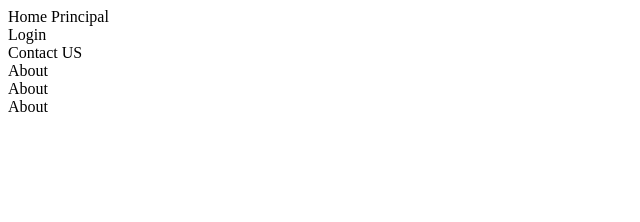
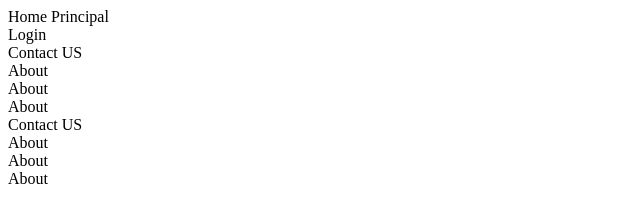
Before and after one commit to RomeroEzequiel19/Layout-con-FlexBox, a plain HTML site: page index.html in a window 1280 px wide. Shown: the whole page, without its empty margins (0-640 px from the left). Drawn offline with Linux system fonts and the light colour scheme.

Commit message:
Modificacion en rama secundaria

```diff
--- a/index.html
+++ b/index.html
@@ -16,6 +16,10 @@
         <div class="elemento4">About</div>
         <div class="elemento4">About</div>
         <div class="elemento4">About</div>
+        <div class="elemento3">Contact US</div>
+        <div class="elemento4">About</div>
+        <div class="elemento4">About</div>
+        <div class="elemento4">About</div>
 
 
     </div>
```
